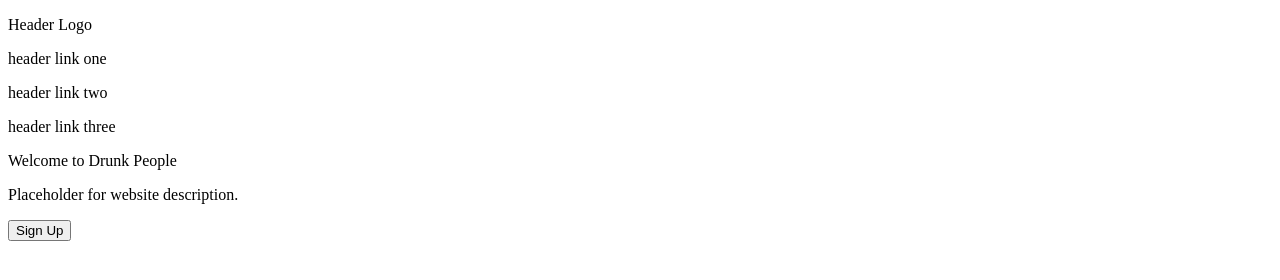
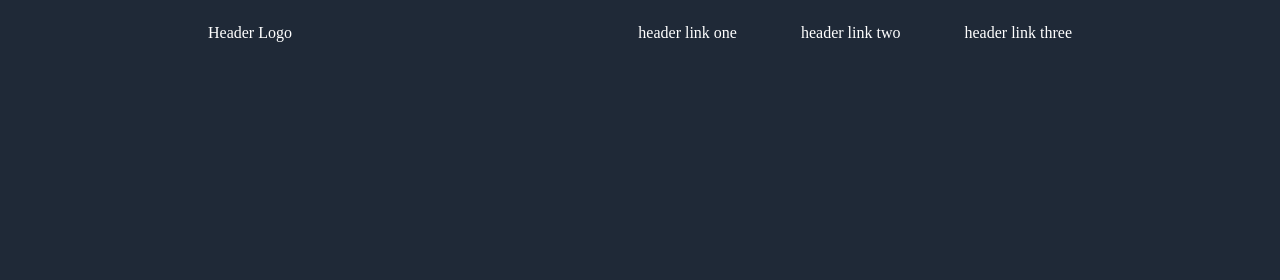
Before and after one commit to Mangata42/odin-landing-page, a plain HTML site: page index.html in a window 1280 px wide. Drawn offline with Linux system fonts and the light colour scheme.

Commit message:
add: styling header

```diff
--- a/index.html
+++ b/index.html
@@ -8,23 +8,17 @@
     </head>
 
     <body>
+        <div class="header-container">
+            <div class="header-left">
+                <p id="header-logo">Header Logo</p>
+            </div>
 
-        <div class="header-container"></div>
-            <div class="header-top">
-                <p id="header-logo">Header Logo</p>
-                <p class="header-link">header link one</p>
-                <p class="header-link">header link two</p>
-                <p class="header-link">header link three</p>
+            <div class="header-right">
+                <p>header link one</p>
+                <p>header link two</p>
+                <p>header link three</p>
             </div>
-            <div class="header-text">
-                <p id="header-website-title">Welcome to Drunk People</p>
-                <p id="header-website-description">
-                    Placeholder for website description.
-                </p>
-                <button id="header-signup-button">Sign Up</button>
-            </div>
-            <div class="header-image">
-            </div>
+        </div>
 
         <div class="informations"></div>
         <div class="quote"></div>
--- a/styles.css
+++ b/styles.css
@@ -0,0 +1,22 @@
+body {
+    display: flex;
+    flex-direction: column;
+    background-color: #1f2937;
+    padding-left: 200px;
+    padding-right: 200px;
+}
+
+.header-container{
+    margin: 0;
+    color: white;
+    display: flex;
+    justify-content: space-between;
+}
+
+.header-left{
+}
+
+.header-right{
+    display: flex;
+    gap: 64px;
+}
```
